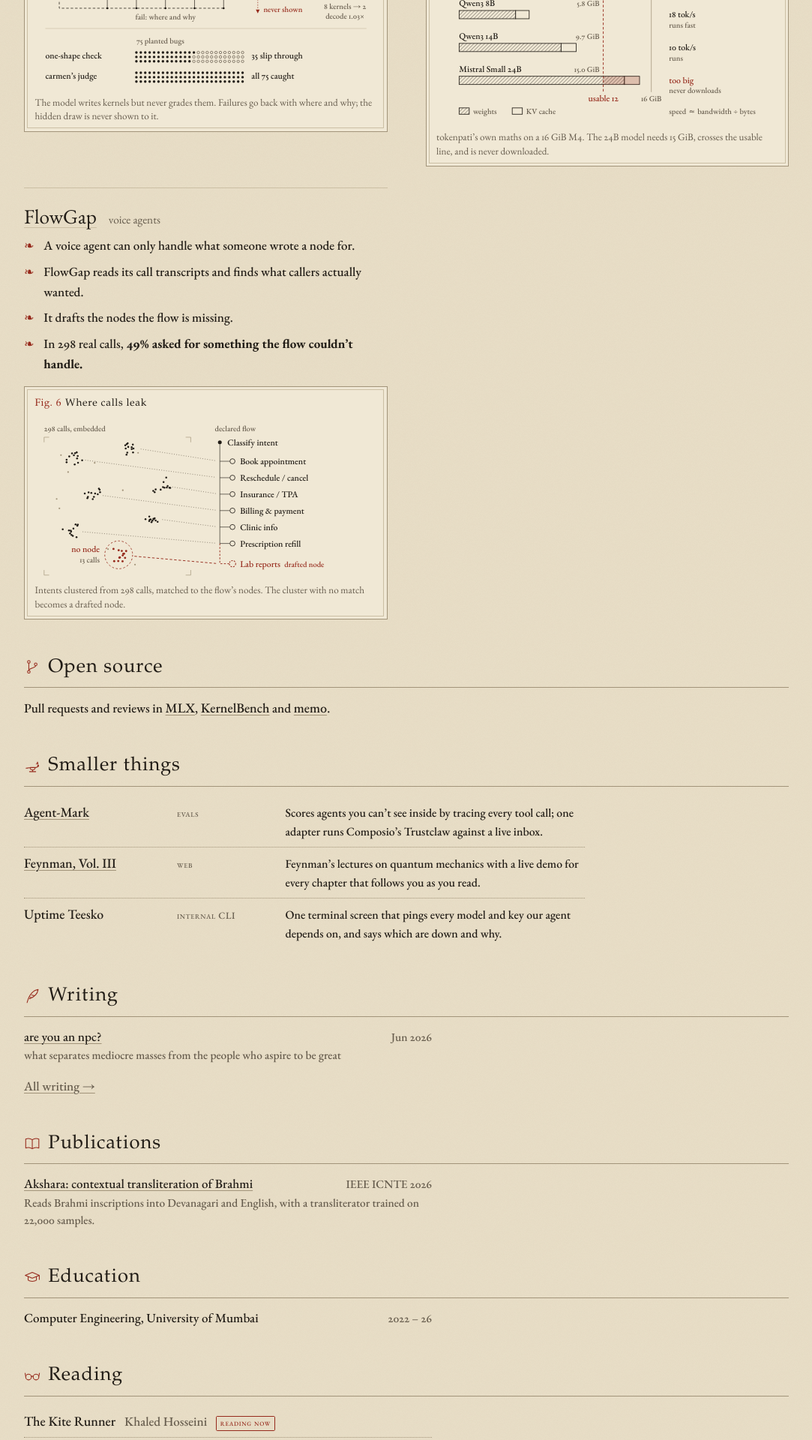
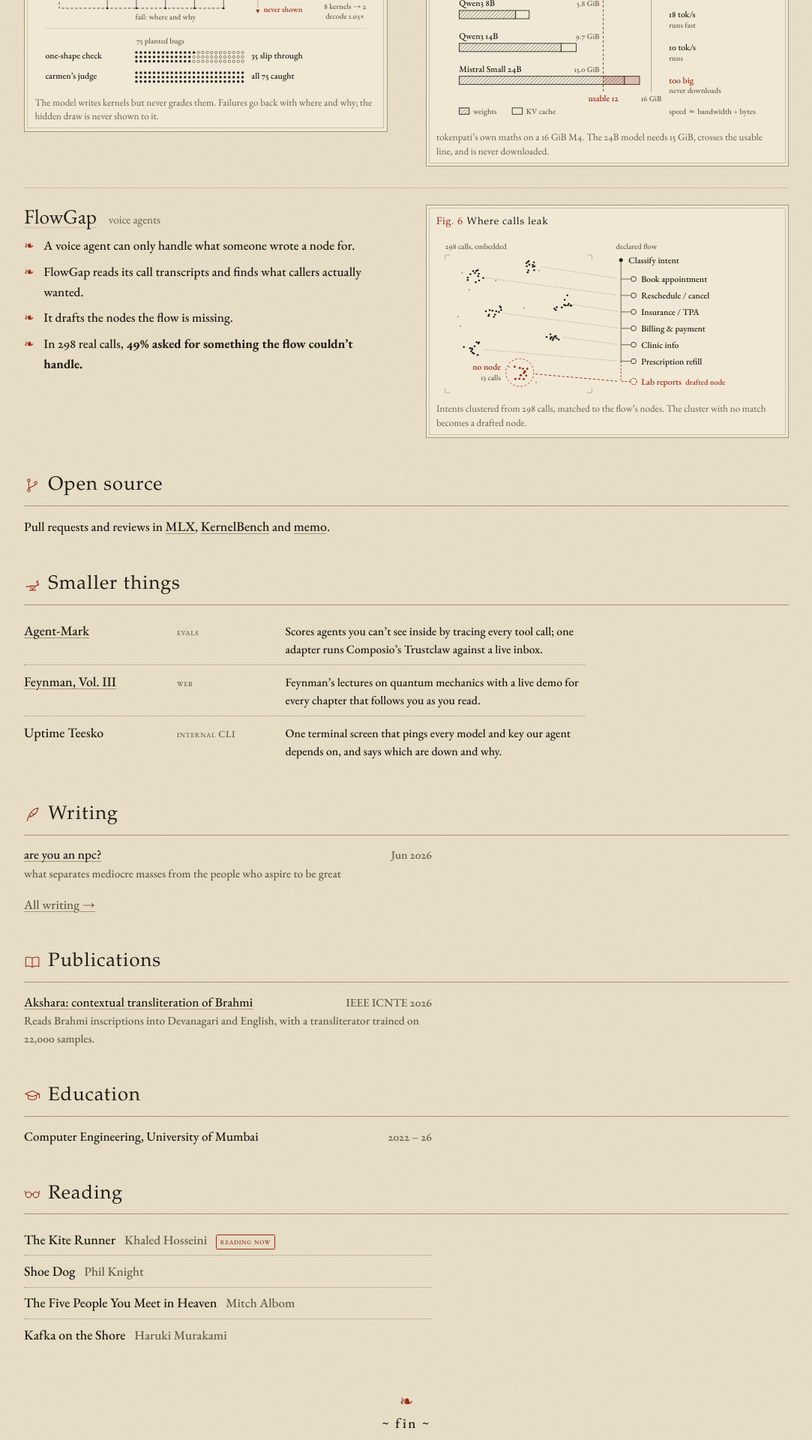
Before and after one commit to utsav1033/utsav1033.github.io, a Jekyll site: the page built from index.html, in a window 1280 px wide. Shown: the part 2395-4315 px from the top of the page at 75% size, without its empty margins (98-1181 px from the left). Built offline with Jekyll 4.4.1, drawn with Linux system fonts in a browser that asks for light colours; some web fonts are replaced.

Commit message:
FlowGap across the full width: text left, figure right
Stacks text then figure below 1080px.

Co-Authored-By: Claude Opus 5.5 <noreply@anthropic.com>
Claude-Session: https://claude.ai/code/session_01GZpUWziFJMRrAXW15MPbfu

```diff
--- a/_data/projects.yml
+++ b/_data/projects.yml
@@ -28,6 +28,7 @@
 
 - org: FlowGap
   url: https://github.com/utsav1033/flowgap
+  wide: true
   when: voice agents
   items:
     - points:
--- a/_includes/project.html
+++ b/_includes/project.html
@@ -1,6 +1,6 @@
 {% comment %} A project card: heading, text, then its figure underneath. {% endcomment %}
 {% assign e = include.entry %}
-<article class="project">
+<article class="project{% if e.wide %} wide{% endif %}">
   <h3 class="entry-head"><span class="org"><a href="{{ e.url }}">{{ e.org }}</a></span><span class="when">{{ e.when }}</span></h3>
   {% for it in e.items %}
     {% if it.points %}<ul class="ornate">{% for pt in it.points %}<li>{{ pt | markdownify | remove: '<p>' | remove: '</p>' | strip }}</li>{% endfor %}</ul>{% endif %}
--- a/assets/css/site.css
+++ b/assets/css/site.css
@@ -114,6 +114,10 @@ ul.ornate strong{font-weight:700;color:var(--ink)}
 .project{min-width:0}
 .project>p{margin:0 0 .9em}
 .project+.project:nth-child(n+3){border-top:1px solid var(--rule);padding-top:1.3em}
+/* wide: words left, figure right, across both columns */
+.project.wide{grid-column:1/-1;display:grid;grid-template-columns:minmax(0,1fr) minmax(0,1fr);column-gap:3em;align-items:start}
+.project.wide>:not(figure){grid-column:1}
+.project.wide>figure{grid-column:2;grid-row:1/span 9;margin:0}
 
 /* ---------- figures, framed ---------- */
 figure{margin:.15em 0 0;background:var(--card);border:1px solid var(--hair);padding:14px 16px 12px;position:relative}
@@ -244,6 +248,8 @@ footer p{margin:.2em 0}
   .card.wide figure{margin:0 0 .8em}
   .pair figure{margin-top:1em}
   .project+.project{border-top:1px solid var(--rule);padding-top:1.3em}
+  .project.wide{display:block}
+  .project.wide>figure{margin-top:.6em}
   .page{max-width:42em}
 }
 @media (max-width:560px){
```
